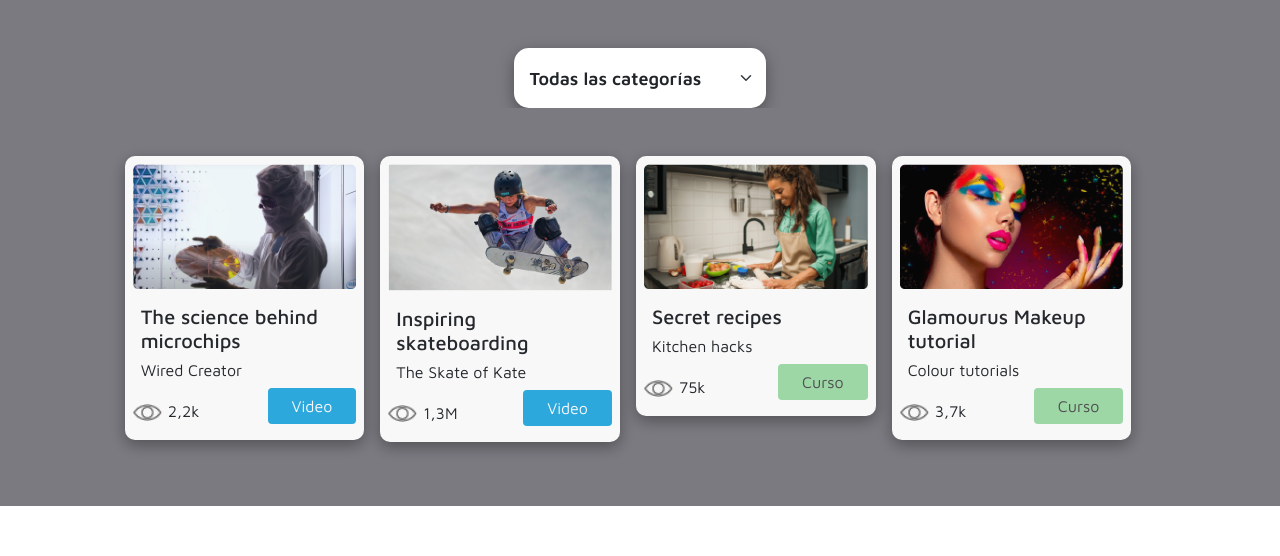
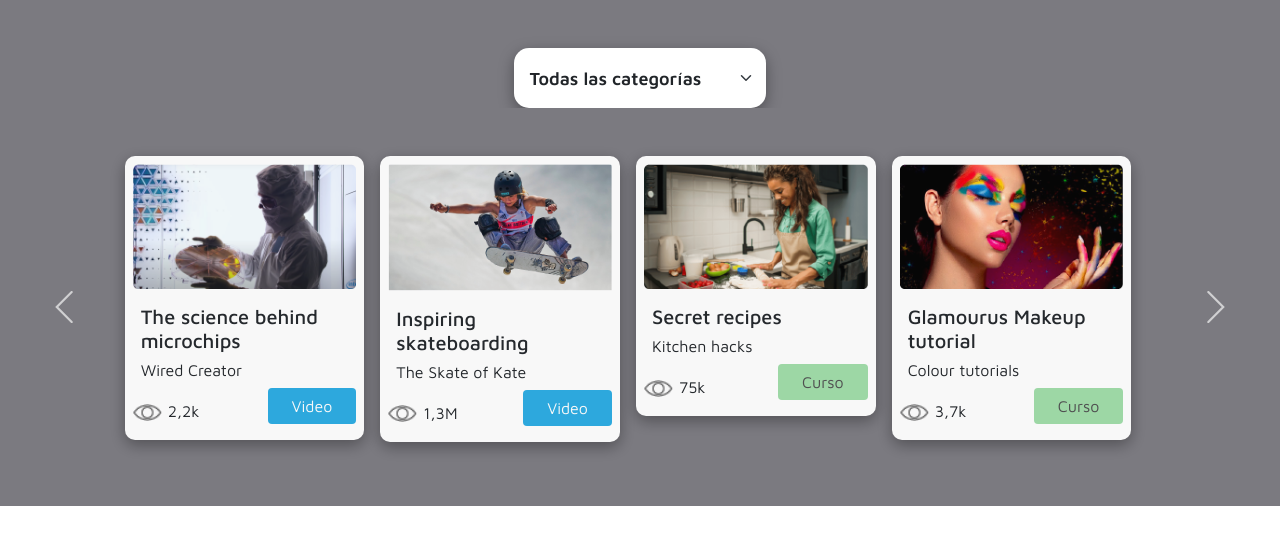
Before and after one commit to PaoloGalliquio/Zenclu, a React (Create React App) app: page / in a window 1280 px wide. Shown: the part 1697-2253 px from the top of the page. Built offline with nearby package versions, Linux system fonts and the light colour scheme.

Commit message:
Cambios de carousel

```diff
--- a/src/components/Shared/Carousel/Carousel.css
+++ b/src/components/Shared/Carousel/Carousel.css
@@ -1,15 +1,13 @@
-.carousel-control-prev-icon {
-  margin-left: -40px;
-  background-image: url("../../../assets/Iconos/Recurso\ 54.png") !important;
+.carousel-control-next-icon {
+  background-image: url("../../../assets/Iconos/ArrowCarouselDark.svg");
+  transform: rotate(180deg);
 }
 
-.carousel-control-next-icon {
-  margin-right: -40px;
-  background-image: url("../../../assets/Iconos/Recurso\ 53.png") !important;
+.carousel-control-prev-icon {
+  background-image: url("../../../assets/Iconos/ArrowCarouselDark.svg");
 }
 
-.carousel-control-prev-icon,
-.carousel-control-next-icon {
-  width: 1.2vw;
-  height: 2vw;
+.carousel-control-next, .carousel-control-prev{
+  width: 10% !important;
+  opacity: 80%;
 }
--- a/src/pages/NewUser/NewUser.css
+++ b/src/pages/NewUser/NewUser.css
@@ -2,6 +2,16 @@
   background-image: url("../../assets/fotos/Recurso\ 2.png");
   background-size: cover;
   background-repeat: no-repeat;
+}
+
+.newUser-container .carousel-control-next-icon {
+  background-image: url("../../assets/Iconos/ArrowCarousel.svg") !important;
+  transform: rotate(0) !important;
+}
+
+.newUser-container .carousel-control-prev-icon {
+  background-image: url("../../assets/Iconos/ArrowCarousel.svg") !important;
+  transform: rotate(180deg) !important;
 }
 
 .newuser-title{
--- a/src/pages/NewUser/NewUser.js
+++ b/src/pages/NewUser/NewUser.js
@@ -254,7 +254,7 @@ const NewUser = () => {
 
   return (
     <>
-      <div id="app-root">
+      <div id="app-root" className="newUser-container">
         <Header />
         {portada}
         {beneficios}
```
Also changed, not shown: src/assets/Iconos/ArrowCarousel.svg (added), src/assets/Iconos/ArrowCarouselDark.svg (added).
